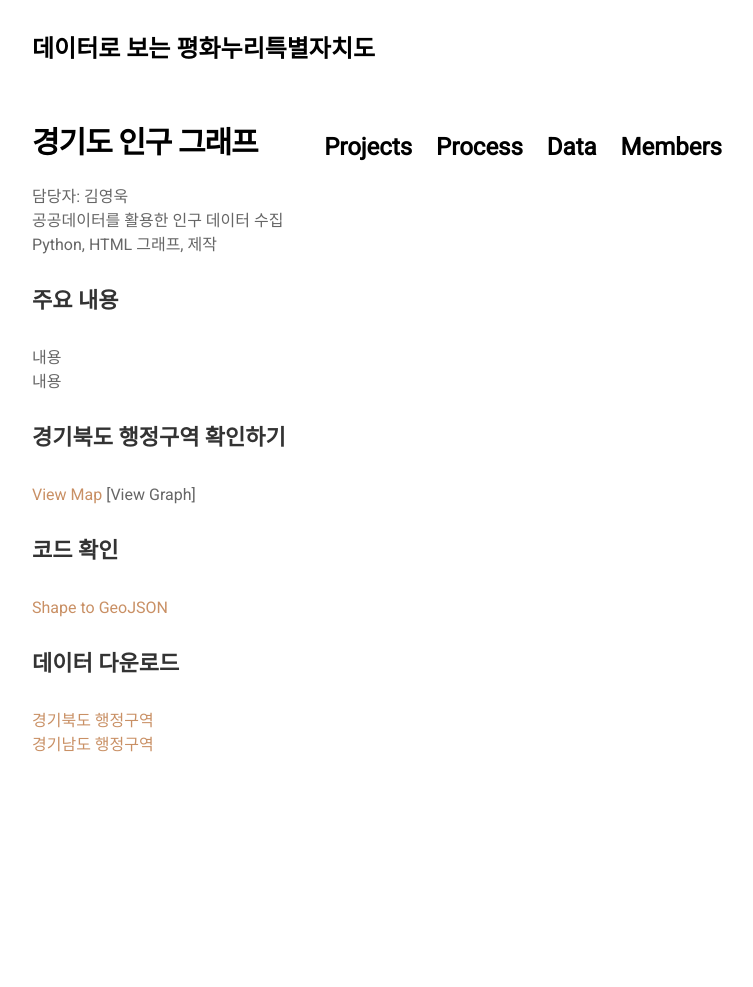
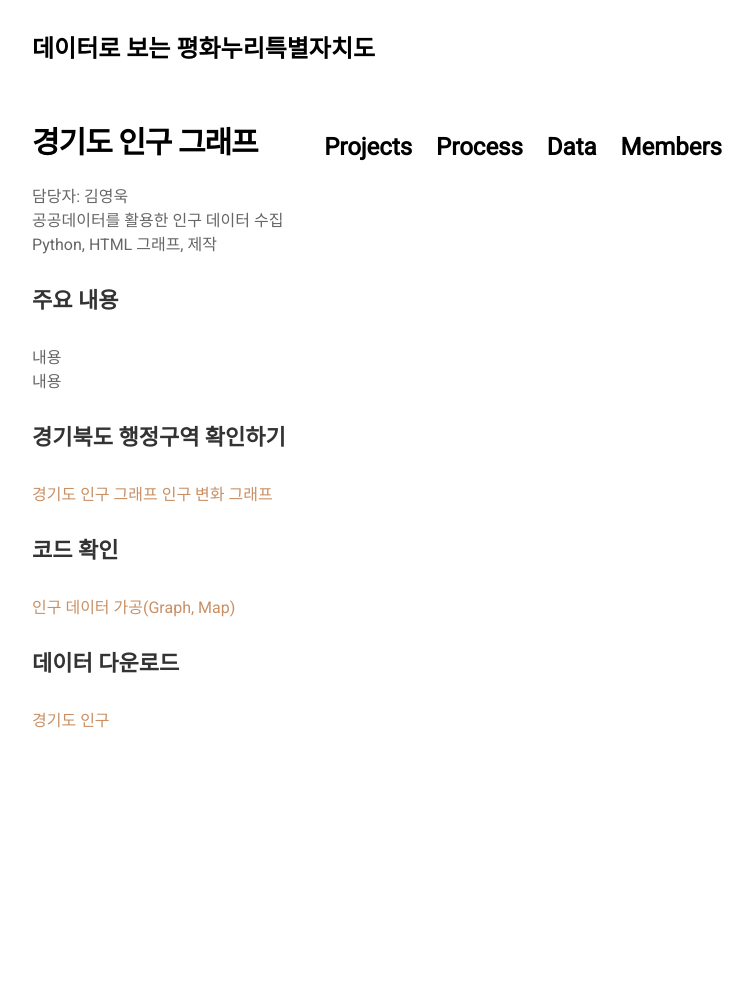
Before and after one commit to jinuew/SICM2002-6, a Jekyll site: the page built from projects/proj-2.md, in a window 1280 px wide. Shown: the whole page, without its empty margins (263-1016 px from the left). Built offline with Jekyll 4.4.1, drawn with Linux system fonts in a browser that asks for light colours; nearby versions of some CDN libraries; our own code applies the rules of GitHub Pages for plain Markdown files; after the commit the page ends 963 px from its top, so only the background shows below that.

Commit message:
Update proj-2.md

```diff
--- a/projects/proj-2.md
+++ b/projects/proj-2.md
@@ -10,13 +10,12 @@ Python, HTML 그래프,  제작<br>
 내용
 
 #### 경기북도 행정구역 확인하기
-[View Map](https://jinuew.github.io/sicm2002-6/assets/경기도지도.html)
-[View Graph]
+[경기도 인구 그래프](https://jinuew.github.io/sicm2002-6/assets/막대그래프.html)
+[인구 변화 그래프](https://jinuew.github.io/sicm2002-6/assets/꺾은선 그래프.html)
 
 #### 코드 확인
-[Shape to GeoJSON](https://github.com/jinuew/sicm2002-6/blob/main/assets/Code/Shape_to_GeoJSON.ipynb)
+[인구 데이터 가공(Graph, Map)](https://github.com/jinuew/sicm2002-6/blob/main/assets/Code/경기도 인구 파이썬 (1).ipynb)
 
 
 #### 데이터 다운로드
-[경기북도 행정구역](https://github.com/jinuew/sicm2002-6/raw/main/assets/Data/gyeonggi_pop.xlsx)<br>
-[경기남도 행정구역](https://github.com/jinuew/sicm2002-6/raw/main/assets/Data/경기남도4326.zip)
+[경기도 인구](https://github.com/jinuew/sicm2002-6/raw/main/assets/Data/gyeonggi_pop.xlsx)<br>
```
